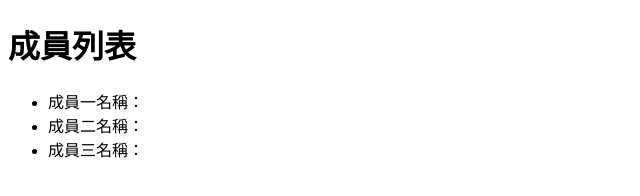
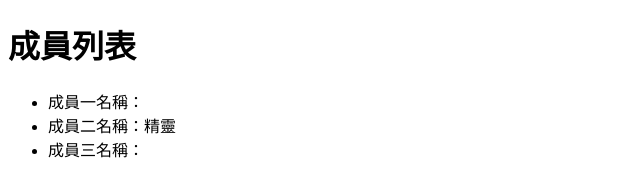
Before and after one commit to ChrisSQR-alpha/git-test-20231107, a plain HTML site: page index.html in a window 1280 px wide. Shown: the full height of the page, 0-640 px from the left. Drawn offline with Linux system fonts and the light colour scheme.

Commit message:
新增成員二名稱

```diff
--- a/index.html
+++ b/index.html
@@ -1,16 +1,22 @@
 <!DOCTYPE html>
 <html lang="en">
+
 <head>
     <meta charset="UTF-8">
-    <meta name="viewport" content="width=device-width, initial-scale=1.0">
+    <meta
+        name="viewport"
+        content="width=device-width, initial-scale=1.0"
+    >
     <title>Document</title>
 </head>
+
 <body>
     <h1>成員列表</h1>
     <ul>
         <li>成員一名稱：</li>
-        <li>成員二名稱：</li>
+        <li>成員二名稱：精靈</li>
         <li>成員三名稱：</li>
     </ul>
 </body>
+
 </html>
```
